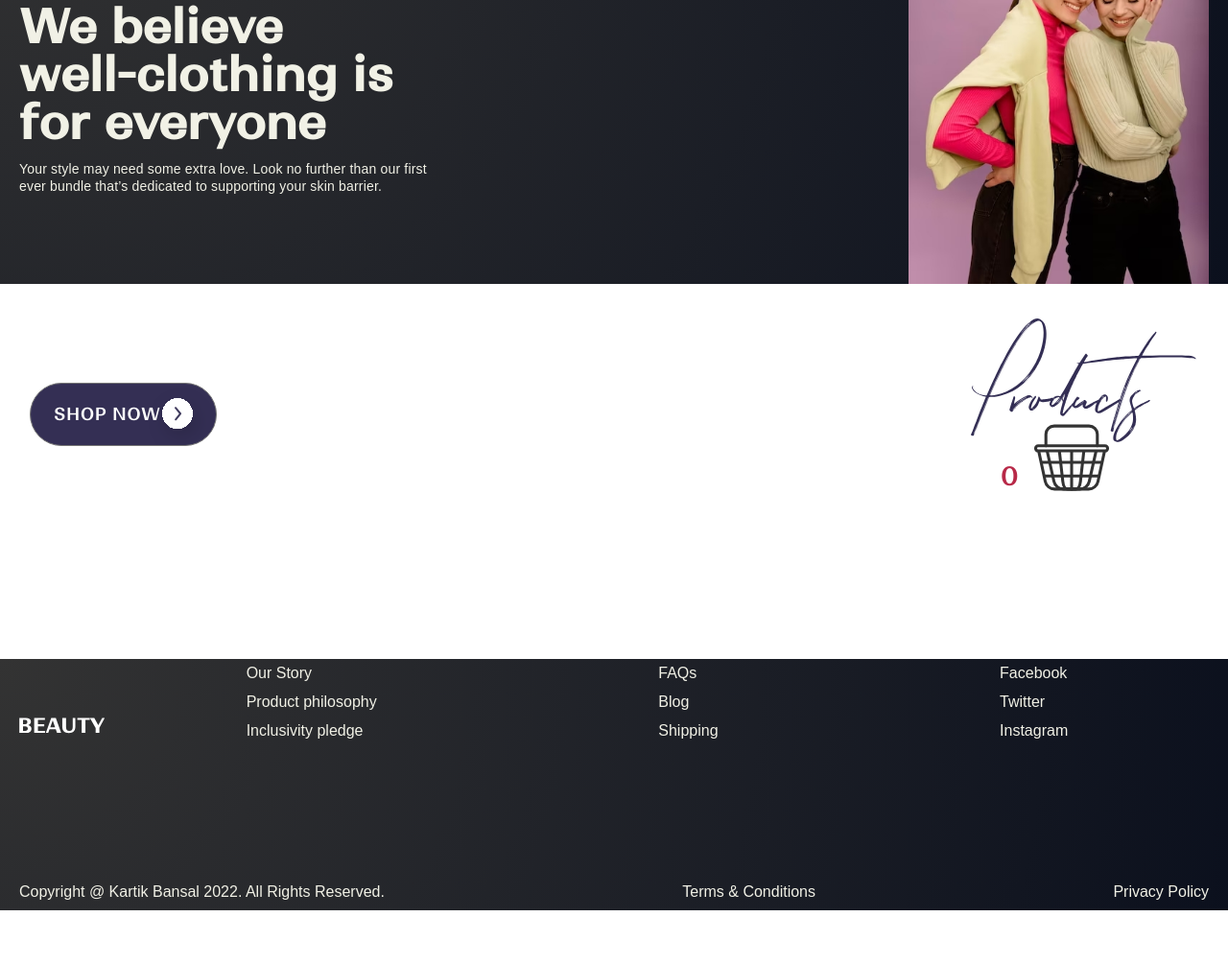
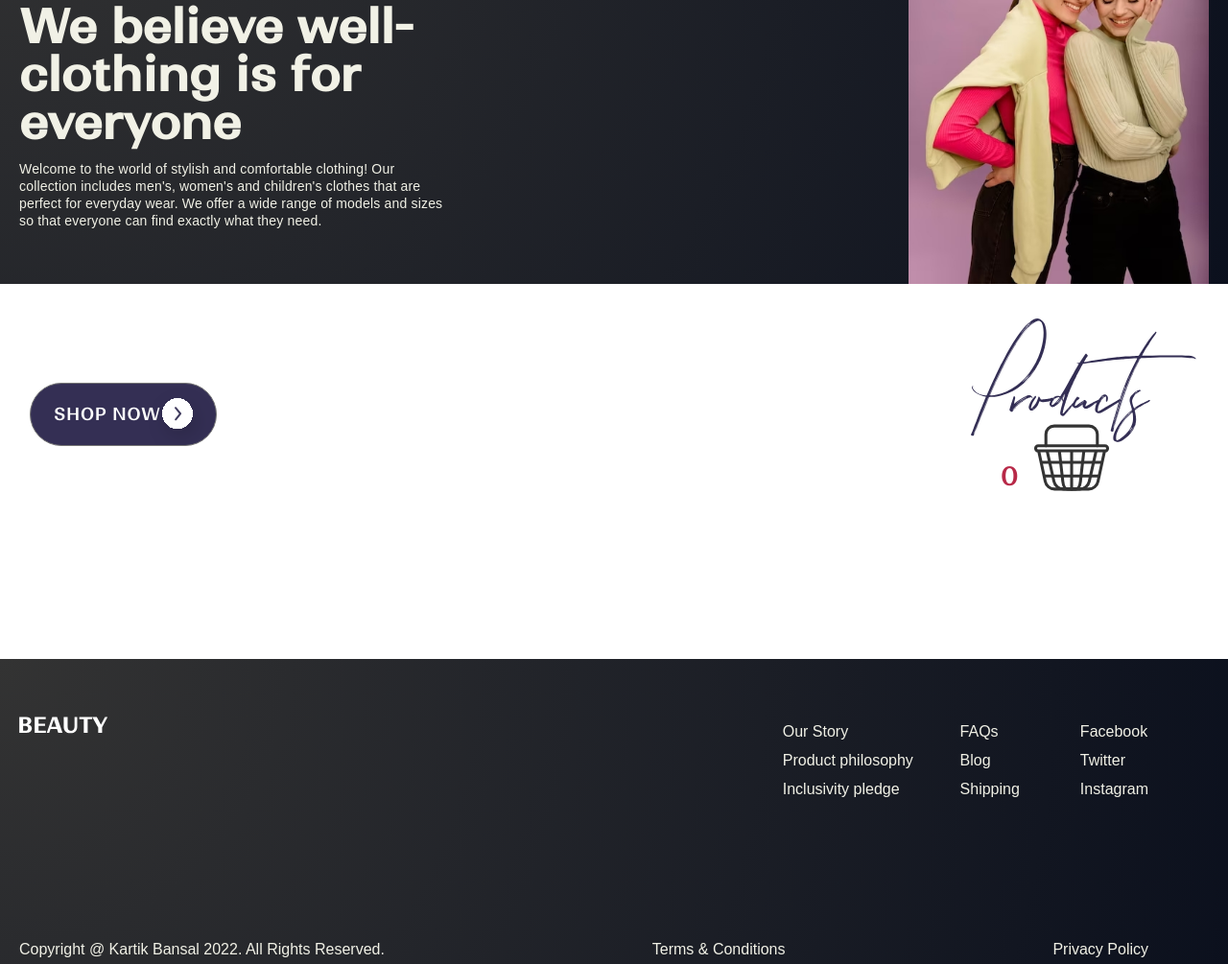
Before and after one commit to marynagaluza/Beaty-store, a website built with webpack: page index.html in a window 1280 px wide. Shown: the part 172-1177 px from the top of the page at 96% size. Before the commit the page ends 1121 px from the top, so only its background shows below. Built offline with nearby package versions, Linux system fonts and the light colour scheme; no server answers; files whose address does not match are found by name.

Commit message:
add styles for footer, add event unload for clearing localStorage

```diff
--- a/css/footer.css
+++ b/css/footer.css
@@ -19,8 +19,17 @@
 
 .footer__nav-lists {
     display: flex;
-    justify-content: space-around;
-    width: 100vw;
+    justify-content: right;
+    width: 100%;
+    margin-top: 61px;
+}
+
+.footer__item {
+    margin-right: 40px;
+}
+
+.footer__item:last-child {
+    margin-right: 63px;
 }
 
 .footer__nav-list {
--- a/css/header.css
+++ b/css/header.css
@@ -50,7 +50,7 @@
 }
 
 .header__text-title {
-    max-width: 400px;
+    max-width: 550px;
     margin-top: 84px;
 }
 
--- a/index.html
+++ b/index.html
@@ -29,7 +29,7 @@
                             <h2>We believe well-clothing is for everyone</h2>
                         </div>
                         <div class="header__text-paragraph">
-                            <p>Your style may need some extra love. Look no further than our first ever bundle that’s dedicated to supporting your skin barrier.</p>
+                            <p>Welcome to the world of stylish and comfortable clothing! Our collection includes men's, women's and children's clothes that are perfect for everyday wear. We offer a wide range of models and sizes so that everyone can find exactly what they need.</p>
                         </div>
                     </div>
                 </section>
@@ -86,9 +86,9 @@
                     </div>
                 </section>
                 <section class="footer__nav-rights">
-                    <a href="#" class="footer__copyright">Copyright @ Kartik Bansal 2022. All Rights Reserved.</a>
-                    <a href="#" class="footer__agreement">Terms & Conditions</a>
-                    <a href="#" class="footer__policy">Privacy Policy</a>
+                    <a href="#" class="footer__item">Copyright @ Kartik Bansal 2022. All Rights Reserved.</a>
+                    <a href="#" class="footer__item">Terms & Conditions</a>
+                    <a href="#" class="footer__item">Privacy Policy</a>
                 </section>
             </div>
         </div>
--- a/scripts/index.js
+++ b/scripts/index.js
@@ -15,6 +15,10 @@ document.addEventListener('DOMContentLoaded', function() {
     basket.addEventListener('click', () => showProductsFromBasket());
 })
 
+window.addEventListener('unload', function () {
+    localStorage.clear();
+})
+
 selectDOM.addEventListener('change', function() {
     if (selectDOM.value === 'all') {
         products.getProducts()
```
